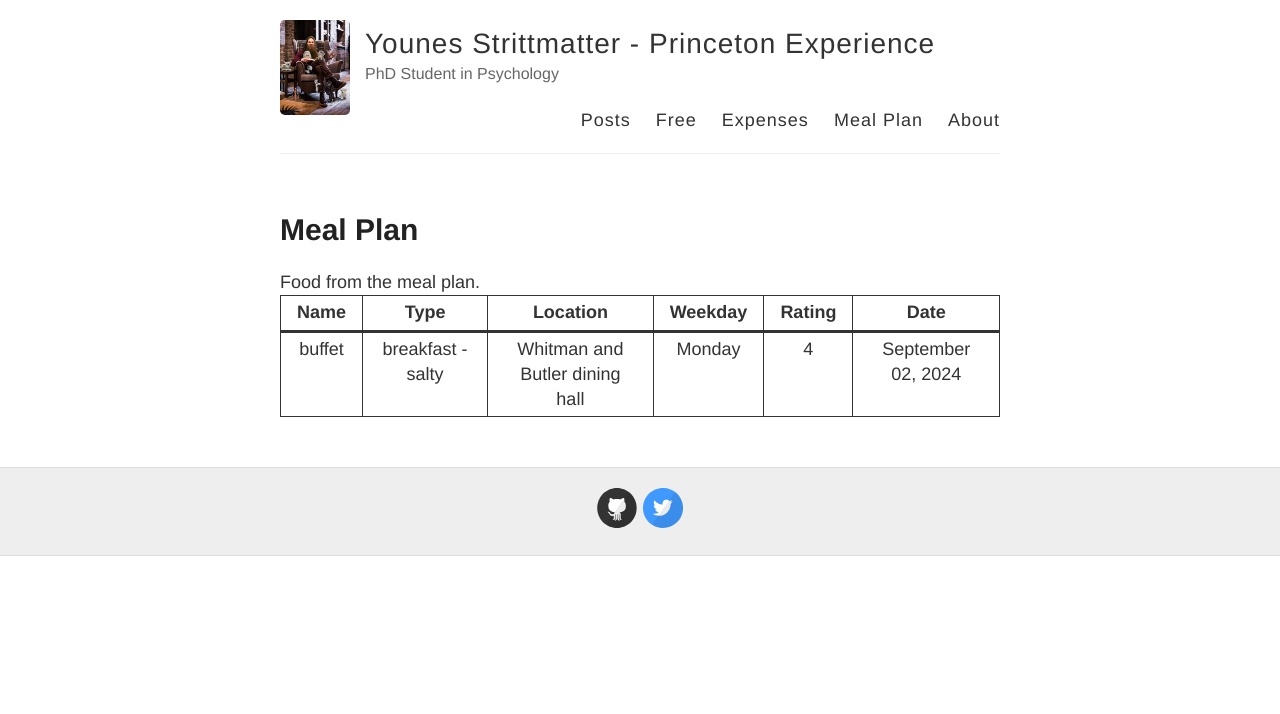
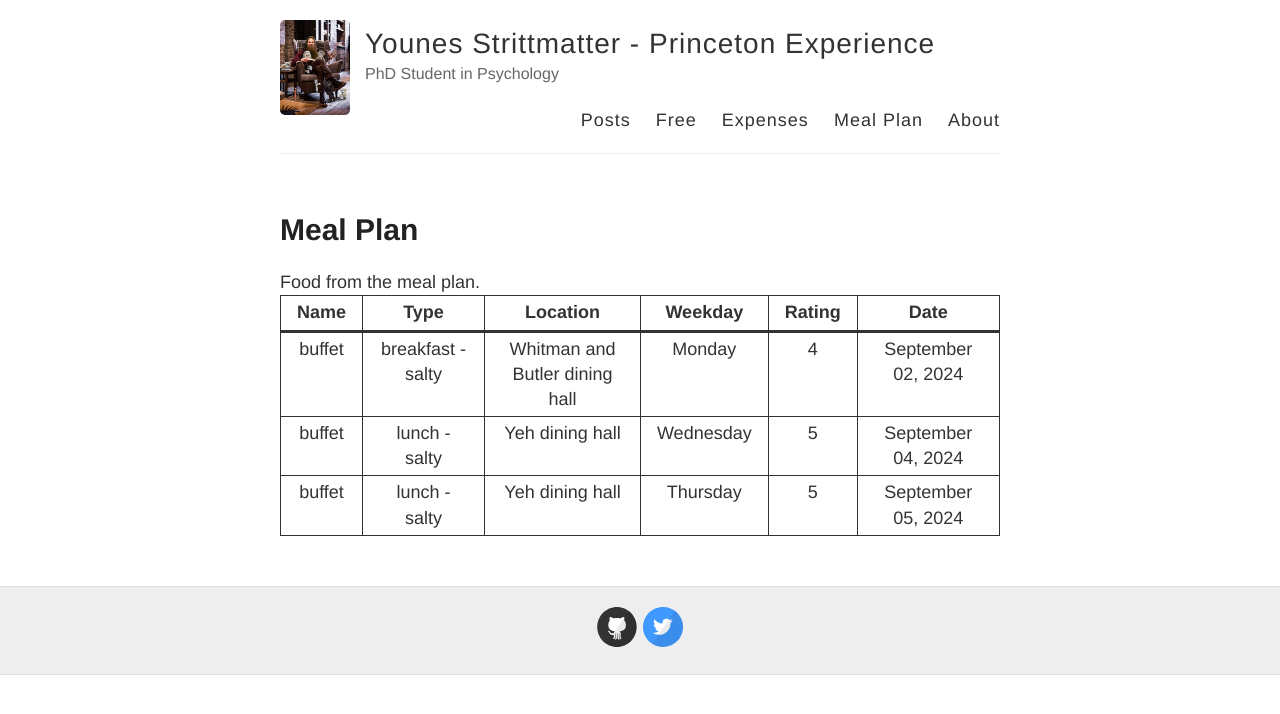
Before and after one commit to younesStrittmatter/princeton-experiment, a Jekyll site: the page built from meal-plan.html, in a window 1280 px wide. Shown: the top 714 px of the page. Built offline with Jekyll 4.4.1, drawn with Linux system fonts in a browser that asks for light colours.

Commit message:
added info

```diff
--- a/_data/meal-plan-food.yml
+++ b/_data/meal-plan-food.yml
@@ -4,3 +4,15 @@
   location: Whitman and Butler dining hall
   date: 2024-09-02
   rating: 4
+- name: buffet
+  time: lunch
+  type: salty
+  location: Yeh dining hall
+  date: 2024-09-04
+  rating: 5
+- name: buffet
+  time: lunch
+  type: salty
+  location: Yeh dining hall
+  date: 2024-09-05
+  rating: 5
```
Also changed, not shown: _data/free-food.yml (+8 -0 lines).
